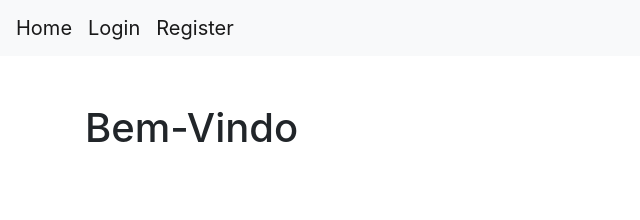
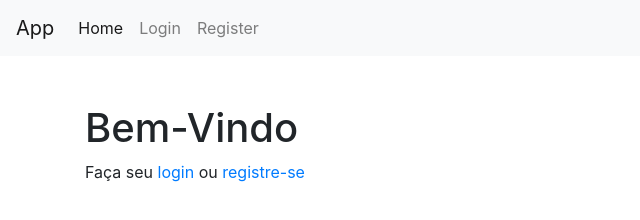
Before and after one commit to mateussmedeiros/api-aula-seguranca, a website: page view/index.html in a window 1280 px wide. Shown: the whole page, without its empty margins (0-640 px from the left). Drawn offline with nearby package versions, Linux system fonts and the light colour scheme.

Commit message:
Correções nas views

```diff
--- a/view/index.html
+++ b/view/index.html
@@ -13,21 +13,24 @@
 <body>
     <header>
         <nav class="navbar navbar-expand-lg navbar-light bg-light">
-            <a class="navbar-brand" href="/">Home</a>
+            <a class="navbar-brand" href="/">App</a>
             <button class="navbar-toggler" type="button" data-toggle="collapse" data-target="#navbarNav"
                 aria-controls="navbarNav" aria-expanded="false" aria-label="Toggle navigation">
                 <span class="navbar-toggler-icon"></span>
             </button>
-            <a class="navbar-brand" href="/login">Login</a>
-            <button class="navbar-toggler" type="button" data-toggle="collapse" data-target="#navbarNav"
-                aria-controls="navbarNav" aria-expanded="false" aria-label="Toggle navigation">
-                <span class="navbar-toggler-icon"></span>
-            </button>
-            <a class="navbar-brand" href="/register">Register</a>
-            <button class="navbar-toggler" type="button" data-toggle="collapse" data-target="#navbarNav"
-                aria-controls="navbarNav" aria-expanded="false" aria-label="Toggle navigation">
-                <span class="navbar-toggler-icon"></span>
-            </button>
+            <div class="collapse navbar-collapse" id="navbarNav">
+                <ul class="navbar-nav mr-auto">
+                    <li class="nav-item active">
+                        <a class="nav-link" href="/">Home</a>
+                    </li>
+                    <li class="nav-item">
+                        <a class="nav-link" href="/login">Login</a>
+                    </li>
+                    <li class="nav-item">
+                        <a class="nav-link" href="/register">Register</a>
+                    </li>
+                </ul>
+            </div>
         </nav>
     </header>
 
@@ -35,6 +38,7 @@
         <div class="row">
             <div class="col-12">
                 <h1>Bem-Vindo</h1>
+                <p>Faça seu <a href="/login">login</a> ou <a href="/register">registre-se</a> </p>
             </div>
         </div>
     </main>
```
Also changed, not shown: view/login.html (+23 -0 lines), view/register.html (+32 -10 lines).
